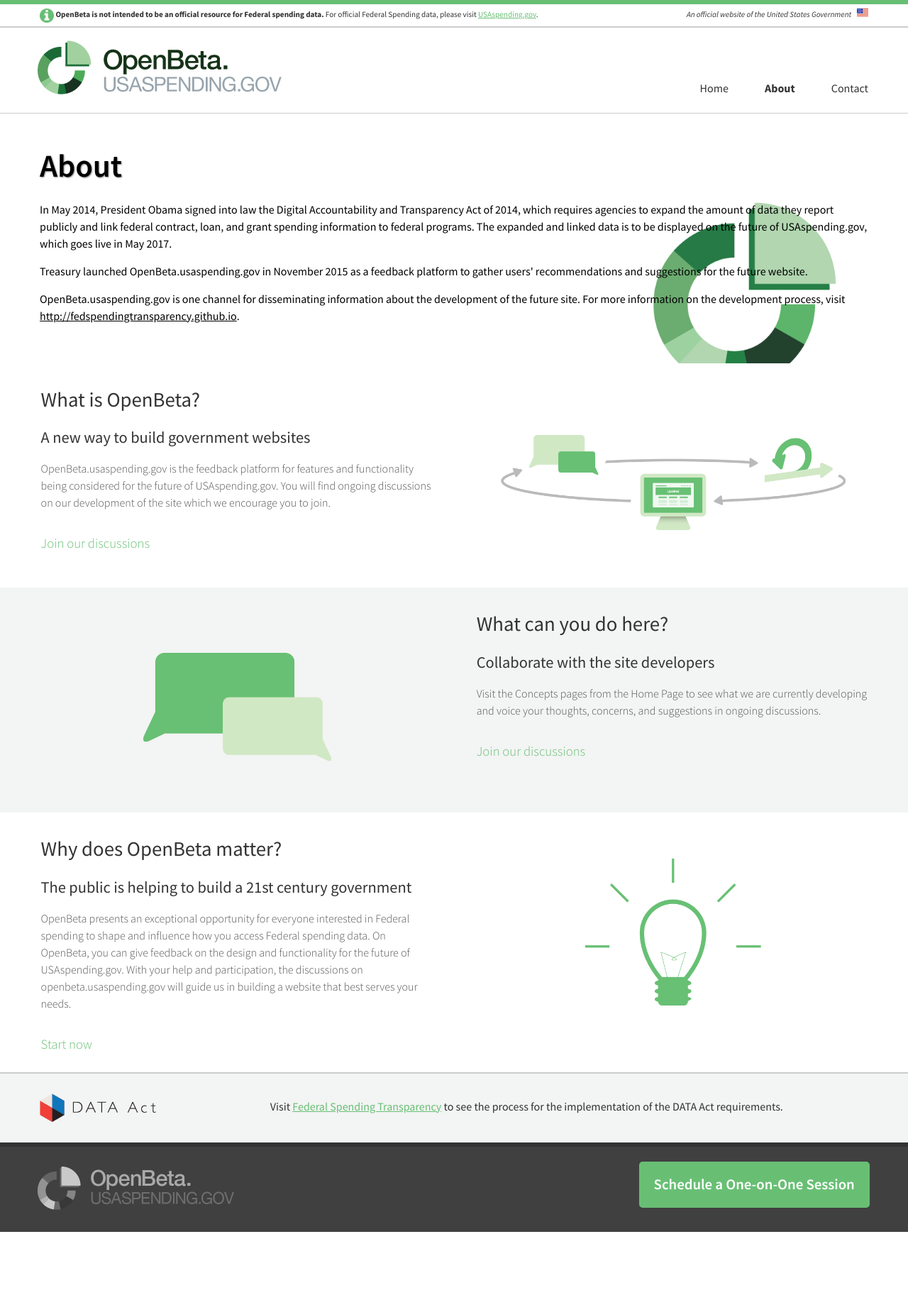
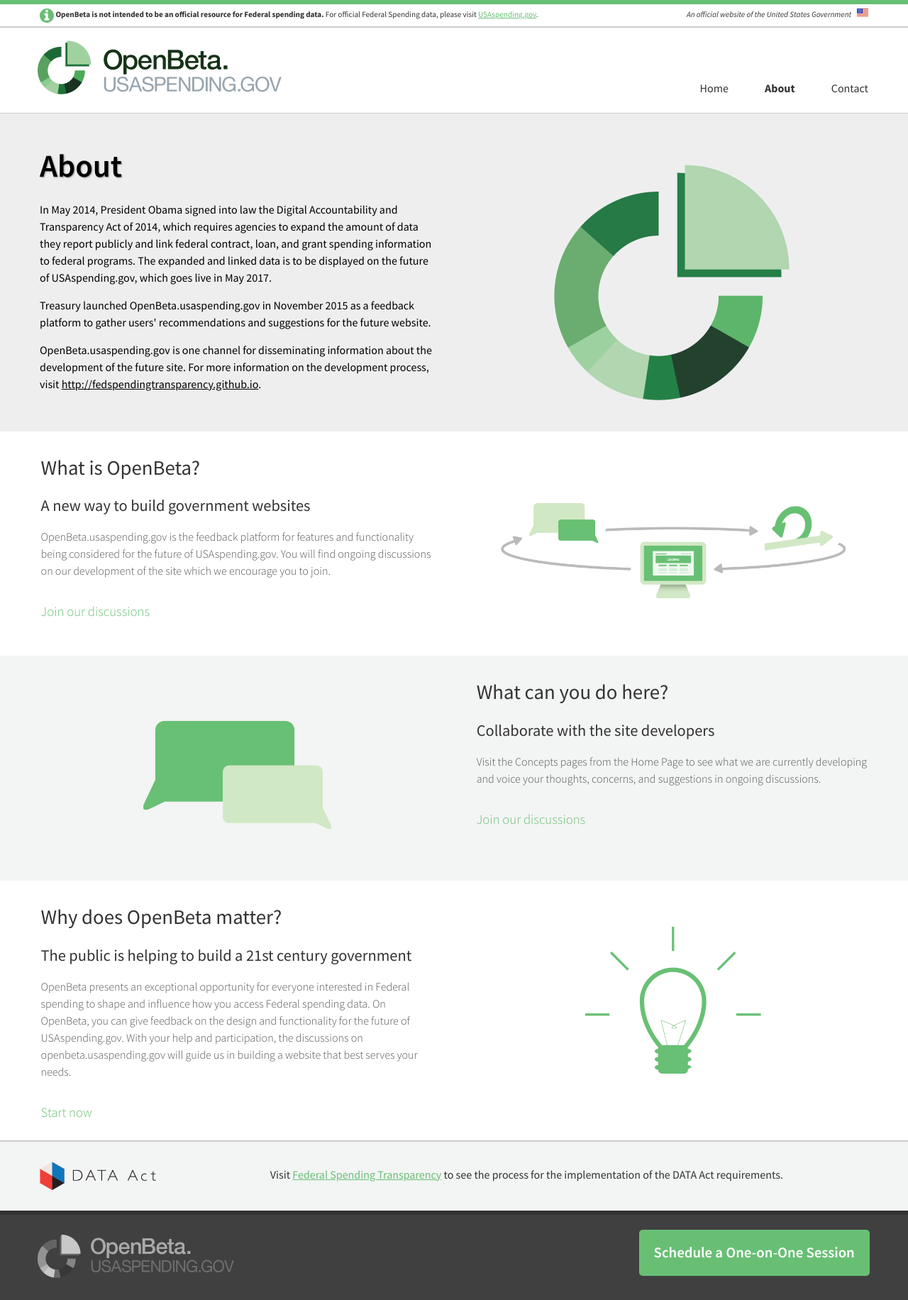
Before and after one commit to fedspendingtransparency/openbeta, a Jekyll site: the page built from about/index.html, in a window 1280 px wide. Shown: the whole page at 71% size. Built offline with Jekyll 4.4.1, drawn with Linux system fonts in a browser that asks for light colours; before the commit the page ends 1736 px from its top, so only the background shows below that.

Commit message:
update header section layout on About page

```diff
--- a/_sass/scss/_about.scss
+++ b/_sass/scss/_about.scss
@@ -5,6 +5,7 @@
 * * * * * * * * * * * * * * * * * * * * * * */
 
 #about, #contact, #commenting-policy {
+  .usa-width-six,
   .usa-width-twelve {
     padding: 1em 6em 6em 6em;
     text-align: left;
@@ -34,14 +35,32 @@
 .usa-about {
 
   &.usa-banner {
-    background-image: url(../assets/img/header_about.png);
-    background-size: cover;
+    // background-image: url(../assets/img/header_about.png);
+    // background-size: cover;
+    background-color: #eeeeef;
     padding: 40px 0;
     color: #000000;
+
+    h1  {
+      text-shadow: 1px 1px 2px #808080;
+    }
+
+    a {
+      color: #000000;
+    }
+
+    .banner-image {
+      margin-top: 2em;
+      text-align: center;
+    }
 
     @include media($medium) {
       padding: 30px 10px;
       height: auto;
+
+      .banner-image {
+        display: none;
+      }
     }
 
     @include media($small) {
@@ -49,13 +68,5 @@
       height: auto;
     }
 
-    h1  {
-      text-shadow: 1px 1px 2px #808080;
-    }
-    a {
-      color: #000000;
-    }
-
-
   }
 }
--- a/_sass/scss/_layout.scss
+++ b/_sass/scss/_layout.scss
@@ -104,7 +104,7 @@
   overflow: hidden;
 
   @include media($medium) {
-    background: $accent-color;
+    // background: $accent-color;
     height: 300px;
     padding-left: 1em;
     padding-right: 1em;
--- a/about/index.html
+++ b/about/index.html
@@ -4,7 +4,7 @@ layout: default
 
 <div class="usa-about usa-banner">
   <div class="grid">
-    <div class="usa-width-twelve">
+    <div class="usa-width-six">
       <h1>
         {{ site.data.about.headline }}
       </h1>
@@ -12,6 +12,9 @@ layout: default
       {% for line in site.data.about.banner_label %}
         <p>{{ line.text }}</p>
       {% endfor %}
+    </div>
+    <div class="usa-width-six banner-image">
+      <img src="{{ site.baseurl }}/assets/img/header_about.png" alt="">
     </div>
   </div>
 </div>
```
Also changed, not shown: assets/img/header_about.png.
